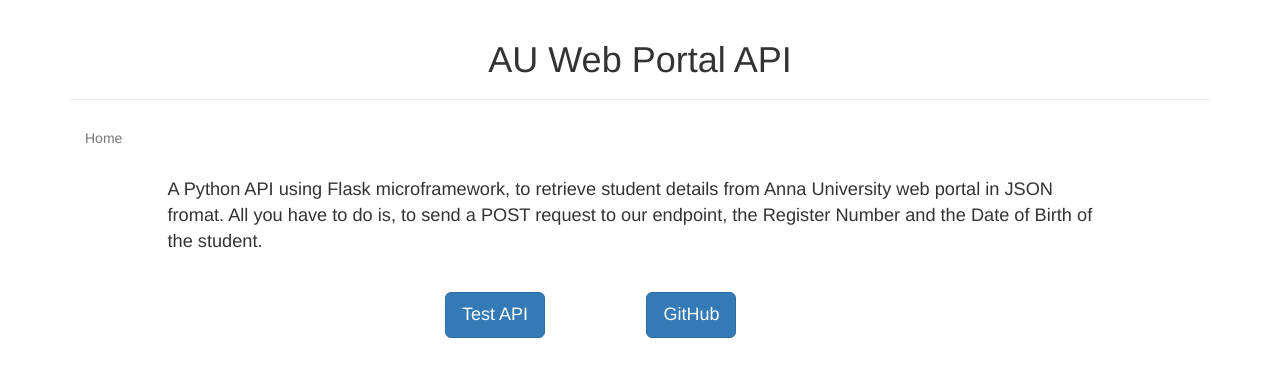
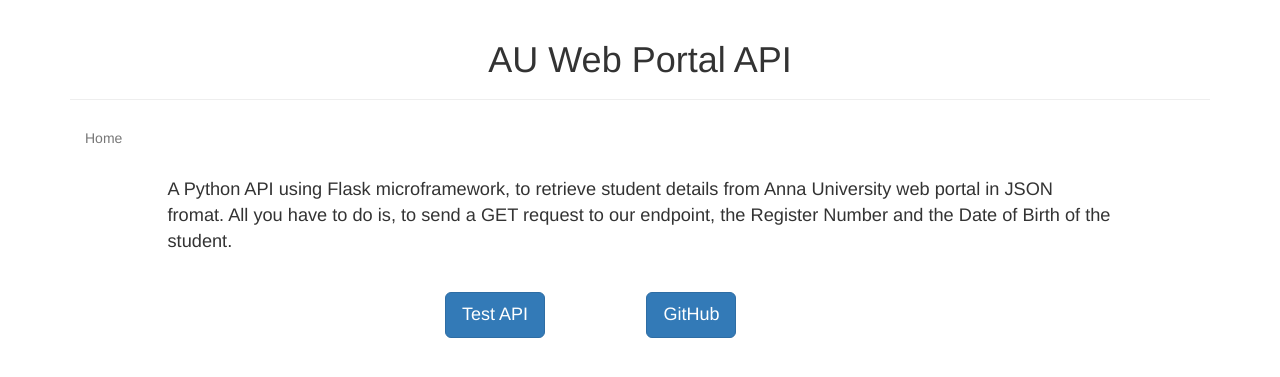
Before and after one commit to arunvelsriram/auwebportal, a Flask app: page / in a window 1280 px wide. Shown: the top 377 px of the page. Run offline with Flask 2, Linux system fonts and the light colour scheme; some libraries are stand-ins or nearby versions.

Commit message:
Modified description

```diff
--- a/auwebportal/templates/index.html
+++ b/auwebportal/templates/index.html
@@ -9,7 +9,7 @@
 {% block content %}
     <div class="row clearfix">
         <div class="col-md-10 col-md-offset-1">
-          <p>A Python API using Flask microframework, to retrieve student details from Anna University web portal in JSON fromat. All you have to do is, to send a POST request to our endpoint, the Register Number and the Date of Birth of the student.</p>
+          <p>A Python API using Flask microframework, to retrieve student details from Anna University web portal in JSON fromat. All you have to do is, to send a GET request to our endpoint, the Register Number and the Date of Birth of the student.</p>
         </div>
     </div>
     <div class="row clearfix" style="margin-top: 2em;">
```
